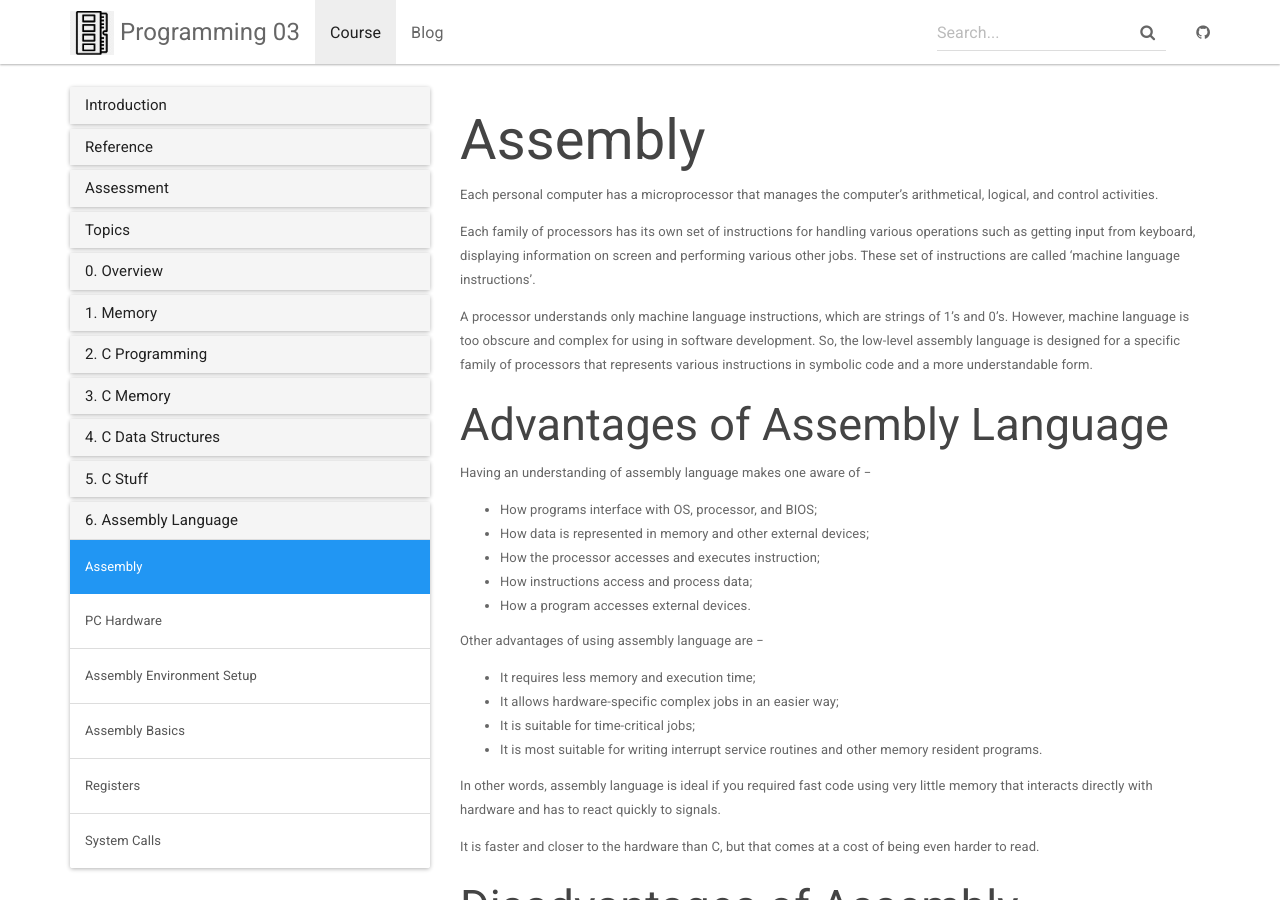
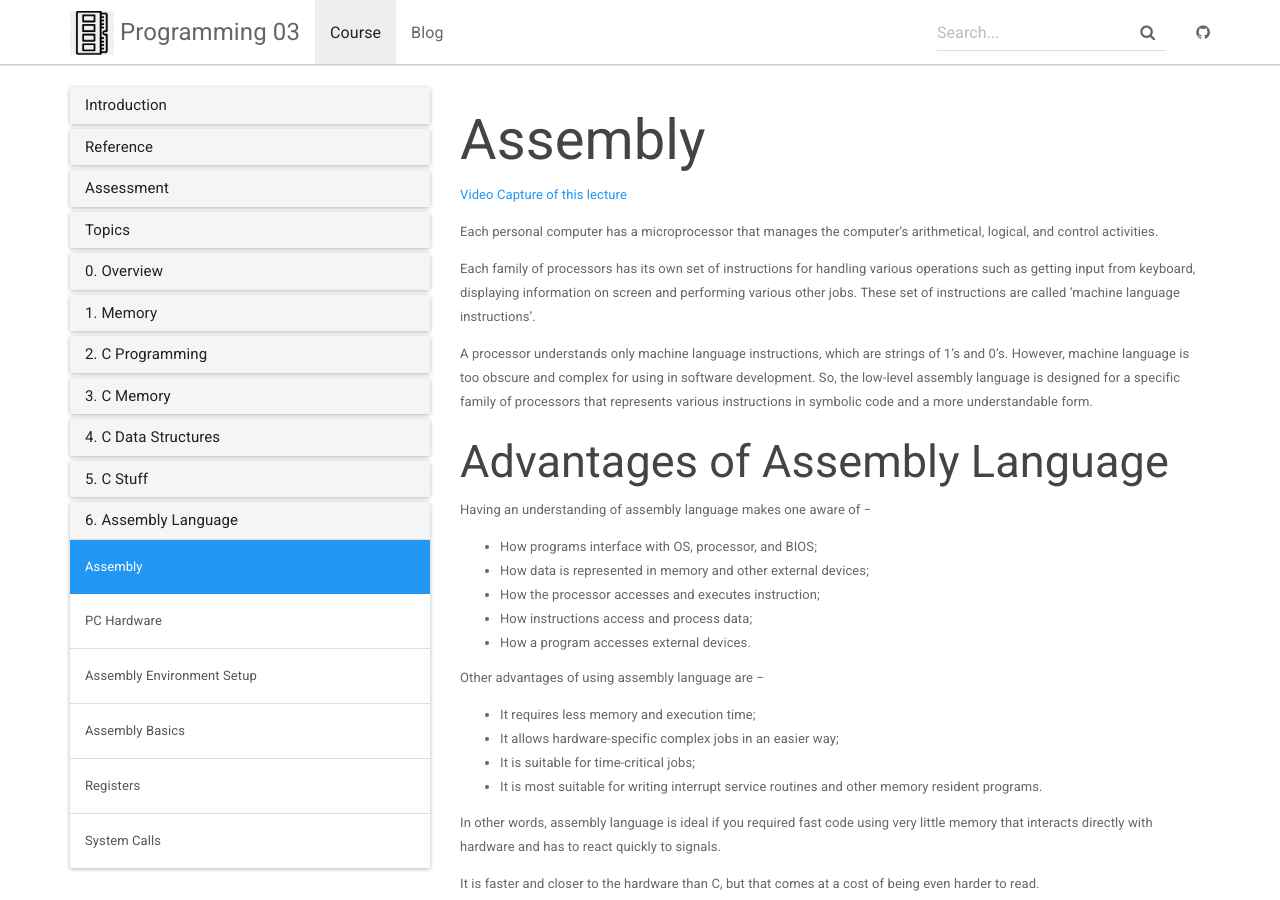
Before and after one commit to andyguestysj/prog03, a Jekyll site: the page built from _docs/topics/6-assembly/assembly-01.md, in a window 1280 px wide and 900 px high. Built offline with Jekyll 4.4.1, drawn with Linux system fonts in a browser that asks for light colours.

Commit message:
capture added

```diff
--- a/_docs/topics/6-assembly/assembly-01.md
+++ b/_docs/topics/6-assembly/assembly-01.md
@@ -2,6 +2,8 @@
 title: Assembly
 permalink: /docs/assembly-01/
 ---
+
+[Video Capture of this lecture](https://web.microsoftstream.com/video/bfdd085a-f41d-4c16-b5c9-14ddfb9645d7)
 
 Each personal computer has a microprocessor that manages the computer's arithmetical, logical, and control activities.
 
```
